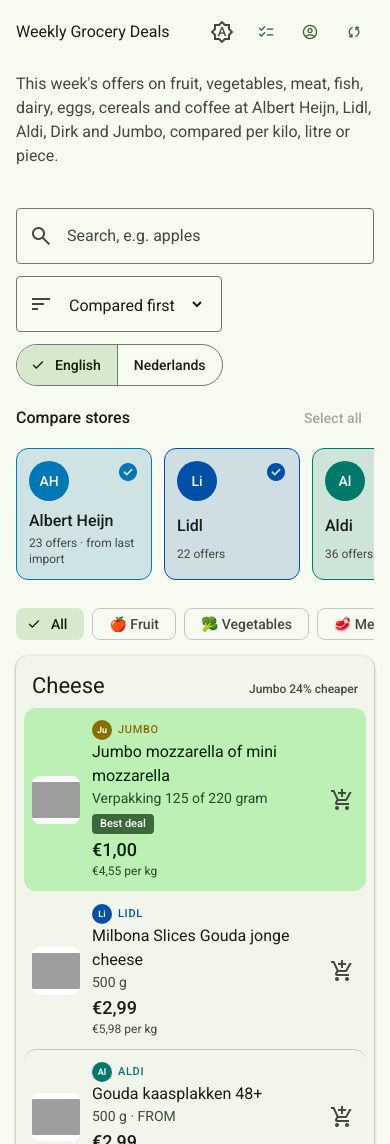
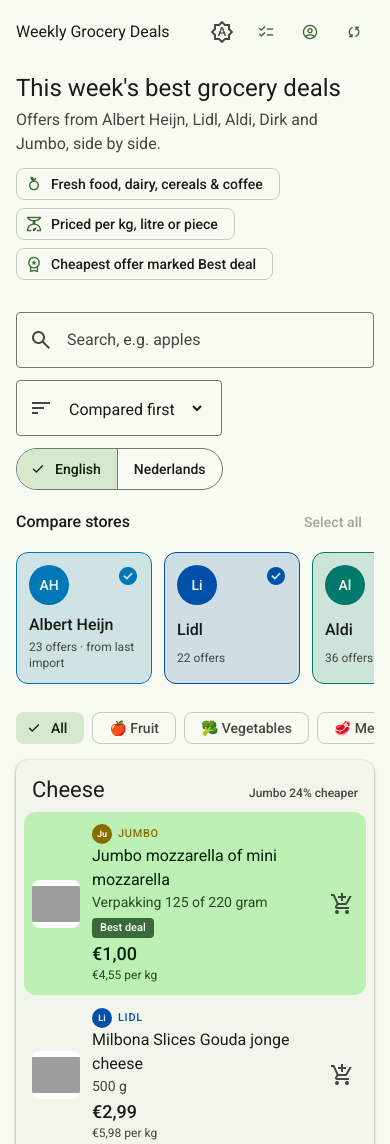
Before and after one commit to chandramohanV/GroceryPriceCompare, a website: page site/index.html in a window 390 px wide. Shown: the top 1144 px of the page. Drawn offline with nearby package versions, Linux system fonts and the light colour scheme; no server answers; grey boxes are pictures that could not be loaded; files whose address does not match are found by name.

Commit message:
Highlight Lidl Plus prices, clearer intro, better tile hover
- Badge and store-coloured price line for loyalty-card (Lidl Plus) offers
- Intro reworked into a headline, one line and three key-fact chips
- Store tiles lift on hover with a check preview and sink when pressed;
  product cards and rows respond to hover; hover only on devices that
  support it, so taps on phones leave no stuck highlight

Co-Authored-By: Claude Opus 5.5 <noreply@anthropic.com>

```diff
--- a/site/app.js
+++ b/site/app.js
@@ -10,6 +10,9 @@
   const STATIC_OFFERS_URLS = ["data/offers.json", "../data/offers.json"];
   const UNIT_LABEL = { kg: "per kg", l: "per litre", stuk: "per piece" };
   const DEFAULT_MEMBER_LABEL = "with card";
+  // Loyalty card names are brand names, the same in English and Dutch.
+  const MEMBER_CARD_NAME = { lidl: "Lidl Plus" };
+  const DEFAULT_MEMBER_CARD_NAME = "Card price";
   // Used when a saved payload predates per-store verdicts: show offers without picking a winner.
   const NO_VERDICT = { unit: null, compared: false, best: null, saving_pct: null };
   const eur = (n) => n == null ? "–" : "€" + n.toFixed(2).replace(".", ",");
@@ -183,7 +186,7 @@
   }
 
   function row(o, isBest) {
-    const li = el("li", "row" + (isBest ? " best" : ""));
+    const li = el("li", `row ${o.store}` + (isBest ? " best" : ""));
     const offerName = offerText(o, "name");
 
     const img = el("img", "thumb");
@@ -212,6 +215,9 @@
     if (details) meta.append(el("div", "small", details));
     const badges = el("div", "badges");
     if (isBest) badges.append(el("span", "badge best", "Best deal"));
+    if (o.member_price != null) {
+      badges.append(el("span", "badge member", MEMBER_CARD_NAME[o.store] || DEFAULT_MEMBER_CARD_NAME));
+    }
     if (o.deal_text) badges.append(el("span", "badge", offerText(o, "deal_text")));
     if (badges.childElementCount) meta.append(badges);
     li.append(meta);
@@ -335,6 +341,8 @@
   }
 
   document.addEventListener("offers-uploaded", (e) => showData(e.detail));
+  // iOS Safari only applies :active (the tiles' press feedback) once a page listens for touches.
+  document.addEventListener("touchstart", () => {}, { passive: true });
 
   loadData()
     .then((d) => { bind(); showData(d); })
--- a/site/index.html
+++ b/site/index.html
@@ -38,8 +38,13 @@
 
   <section class="hero">
     <div class="wrap">
-      <p class="sub">This week's offers on fruit, vegetables, meat, fish, dairy, eggs, cereals and coffee at
-        Albert Heijn, Lidl, Aldi, Dirk and Jumbo, compared per kilo, litre or piece.</p>
+      <h2 class="hero-title">This week's best grocery deals</h2>
+      <p class="sub">Offers from Albert Heijn, Lidl, Aldi, Dirk and Jumbo, side by side.</p>
+      <ul class="hero-facts">
+        <li><span class="material-symbols-outlined" aria-hidden="true">nutrition</span>Fresh food, dairy, cereals &amp; coffee</li>
+        <li><span class="material-symbols-outlined" aria-hidden="true">scale</span>Priced per kg, litre or piece</li>
+        <li><span class="material-symbols-outlined" aria-hidden="true">workspace_premium</span>Cheapest offer marked Best deal</li>
+      </ul>
       <div id="status" class="status" aria-live="polite">Loading offers…</div>
     </div>
   </section>
--- a/site/style.css
+++ b/site/style.css
@@ -45,6 +45,7 @@
   --state-hover: 0.08;
   --state-focus: 0.1;
   --state-pressed: 0.1;
+  --state-hover-pct: 8%; /* --state-hover as a percentage, for color-mix() */
 
   /* Motion */
   --ease-standard: cubic-bezier(0.2, 0, 0, 1);
@@ -93,7 +94,10 @@ a { color: var(--md-primary); }
   background: currentColor; opacity: 0; pointer-events: none;
   transition: opacity var(--duration-short) var(--ease-standard);
 }
-:is(.btn, .icon-btn, .seg button, .filter-chips button, .store-tile):enabled:hover::after { opacity: var(--state-hover); }
+/* Touch screens keep :hover after a tap, which leaves a stuck highlight; only mice get hover. */
+@media (hover: hover) {
+  :is(.btn, .icon-btn, .seg button, .filter-chips button, .store-tile):enabled:hover::after { opacity: var(--state-hover); }
+}
 :is(.btn, .icon-btn, .seg button, .filter-chips button, .store-tile):focus-visible::after { opacity: var(--state-focus); }
 :is(.btn, .icon-btn, .seg button, .filter-chips button, .store-tile):enabled:active::after { opacity: var(--state-pressed); }
 
@@ -118,11 +122,20 @@ a { color: var(--md-primary); }
 .app-bar-icon { font-size: 24px; color: var(--md-primary); }
 h1 { flex: 1; margin: 0; font: var(--type-title-large); }
 
-.hero { padding: 8px 0; }
-.sub { margin: 0 0 16px; color: var(--md-on-surface-variant); font: var(--type-body-large); max-width: 70ch; }
+.hero { padding: 8px 0 16px; }
+.hero-title { margin: 0 0 4px; font: var(--type-headline-small); }
+.sub { margin: 0 0 12px; color: var(--md-on-surface-variant); font: var(--type-body-large); max-width: 70ch; }
+/* Key facts as M3 assist-chip-style pills: scannable at a glance instead of one long sentence. */
+.hero-facts { display: flex; flex-wrap: wrap; gap: 8px; margin: 0; padding: 0; list-style: none; }
+.hero-facts li {
+  display: inline-flex; align-items: center; gap: 8px; height: 32px; padding: 0 16px 0 8px;
+  border: 1px solid var(--md-outline-variant); border-radius: var(--shape-s);
+  font: var(--type-label-large); color: var(--md-on-surface);
+}
+.hero-facts .material-symbols-outlined { font-size: 18px; color: var(--md-primary); }
 
 /* Loading and error text before the offers arrive */
-.status { font: var(--type-label-large); color: var(--md-on-surface-variant); }
+.status { margin-top: 12px; font: var(--type-label-large); color: var(--md-on-surface-variant); }
 .status:empty { display: none; }
 
 /* ---------- Common buttons ---------- */
@@ -192,6 +205,12 @@ h1 { flex: 1; margin: 0; font: var(--type-title-large); }
 .card {
   background: var(--md-surface-container-low); border-radius: var(--shape-m);
   box-shadow: var(--elevation-1); overflow: hidden;
+  transition: box-shadow var(--duration-short) var(--ease-standard);
+}
+.row { transition: background var(--duration-short) var(--ease-standard); }
+@media (hover: hover) {
+  .card:not(.update):hover { box-shadow: var(--elevation-2); }
+  .row:not(.best):hover { background: color-mix(in srgb, var(--md-on-surface) var(--state-hover-pct), transparent); }
 }
 .card-h { display: flex; justify-content: space-between; align-items: baseline; gap: 8px; padding: 16px 16px 8px; }
 .card-h h2 { margin: 0; font: var(--type-title-large); }
@@ -208,12 +227,12 @@ h1 { flex: 1; margin: 0; font: var(--type-title-large); }
 .thumb.ph { display: grid; place-items: center; font-size: 26px; background: var(--md-surface-container-highest); }
 .meta { min-width: 0; }
 /* Each store's brand colour, shared by offer rows and store tiles. */
-:is(.store, .store-tile) { --store: var(--md-primary); }
-:is(.store, .store-tile).ah { --store: var(--ah); }
-:is(.store, .store-tile).lidl { --store: var(--lidl); }
-:is(.store, .store-tile).aldi { --store: var(--aldi); }
-:is(.store, .store-tile).dirk { --store: var(--dirk); }
-:is(.store, .store-tile).jumbo { --store: var(--jumbo); }
+:is(.store, .store-tile, .row) { --store: var(--md-primary); }
+:is(.store, .store-tile, .row).ah { --store: var(--ah); }
+:is(.store, .store-tile, .row).lidl { --store: var(--lidl); }
+:is(.store, .store-tile, .row).aldi { --store: var(--aldi); }
+:is(.store, .store-tile, .row).dirk { --store: var(--dirk); }
+:is(.store, .store-tile, .row).jumbo { --store: var(--jumbo); }
 .store {
   display: flex; align-items: center; gap: 6px; color: var(--store);
   font: var(--type-label-small); letter-spacing: 0.06em; text-transform: uppercase;
@@ -236,10 +255,13 @@ a.name:hover { text-decoration: underline; }
   font: var(--type-label-small); background: var(--deal-container); color: var(--deal);
 }
 .badge.best { background: var(--md-primary); color: var(--md-on-primary); }
+/* Loyalty-card offers wear the store's colour so they read as "the card price", not another discount. */
+.badge.member { background: var(--store); color: var(--md-surface); }
 .price { text-align: right; white-space: nowrap; font-variant-numeric: tabular-nums; }
 .price .now { font: var(--type-title-medium); font-size: 1.125rem; }
 .price .old { font: var(--type-body-medium); color: var(--md-on-surface-variant); text-decoration: line-through; margin-right: 4px; }
 .price .unit, .price .member { display: block; font: var(--type-body-small); color: var(--md-on-surface-variant); }
+.price .member { font: var(--type-label-large); color: var(--store); }
 
 /* Phones: four columns leave the name too narrow to read, so the price moves under the name. */
 @media (max-width: 480px) {
@@ -323,15 +345,27 @@ kbd {
 /* Five equal columns on wide screens; on phones the tiles keep their width and scroll sideways. */
 .store-tiles {
   display: grid; grid-auto-flow: column; grid-auto-columns: minmax(136px, 1fr); gap: 12px;
-  overflow-x: auto; padding: 2px 2px 8px; scrollbar-width: thin; scroll-snap-type: x proximity;
+  /* Top padding leaves room for the hover lift and shadow, which overflow-x would otherwise clip. */
+  overflow-x: auto; padding: 8px 2px 8px; margin-top: -6px; scrollbar-width: thin; scroll-snap-type: x proximity;
 }
 .store-tile {
   display: grid; grid-template-columns: auto 1fr; grid-template-areas: "avatar check" "name name" "count count";
   align-items: start; gap: 2px 8px; padding: 12px; min-height: 104px; text-align: left; scroll-snap-align: start;
   border: 1px solid var(--md-outline-variant); border-radius: var(--shape-m);
   background: transparent; color: var(--md-on-surface-variant); cursor: pointer;
-  transition: background var(--duration-short) var(--ease-standard), border-color var(--duration-short) var(--ease-standard);
+  -webkit-tap-highlight-color: transparent; touch-action: manipulation;
+  transition: background var(--duration-short) var(--ease-standard), border-color var(--duration-short) var(--ease-standard),
+    box-shadow var(--duration-short) var(--ease-standard), transform var(--duration-short) var(--ease-standard);
 }
+.store-avatar, .store-check { transition: opacity var(--duration-short) var(--ease-standard); }
+@media (hover: hover) {
+  .store-tile:enabled:hover { transform: translateY(-2px); box-shadow: var(--elevation-2); border-color: var(--store); }
+  .store-tile:enabled:hover .store-avatar { opacity: 1; }
+  /* Preview the check on unselected tiles so it is clear a click selects the store. */
+  .store-tile:enabled:not(.on):hover .store-check { visibility: visible; opacity: 0.5; }
+}
+/* Press feedback for mouse and touch alike: the tile sinks slightly while held (after hover, so it wins). */
+.store-tile:enabled:active { transform: scale(0.97); box-shadow: none; }
 .store-tile.on {
   border-color: var(--store); color: var(--md-on-surface);
   background: color-mix(in srgb, var(--store) 14%, var(--md-surface-container-low));
```
